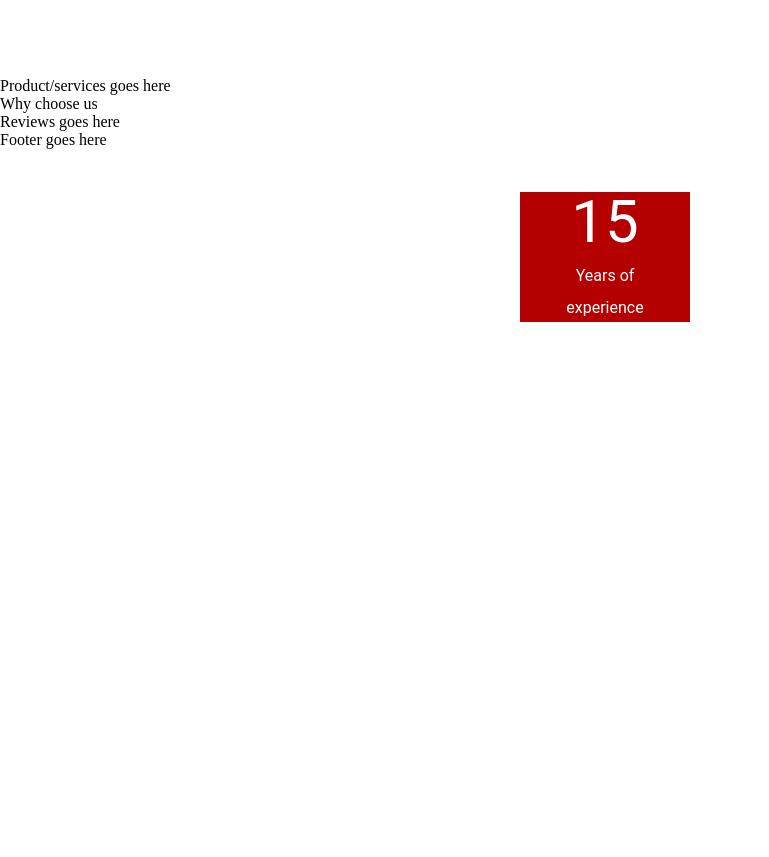
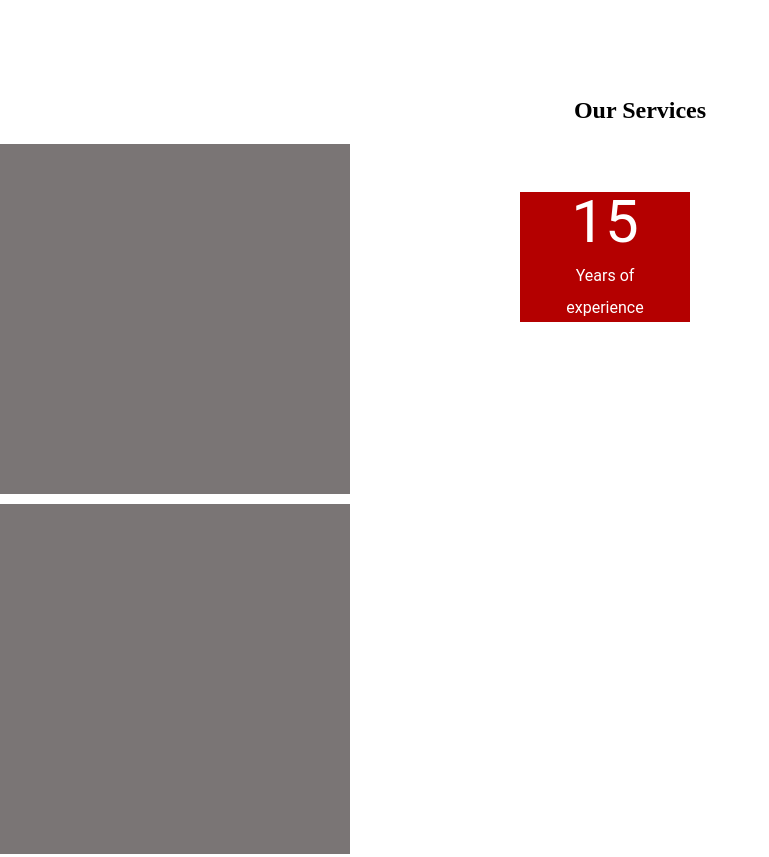
Before and after one commit to a-afeunice/O-Transport, a plain HTML site: page index.html in a window 1280 px wide. Shown: the part 1353-2210 px from the top of the page, without its empty margins (0-769 px from the left). Before the commit the page ends 1675 px from the top, so only its background shows below. Drawn offline with Linux system fonts and the light colour scheme.

Commit message:
add services

```diff
--- a/css/main.css
+++ b/css/main.css
@@ -30,6 +30,9 @@ nav button{
     border-style: solid;
     border-color: rgb(211, 176, 128);
 }
+nav button:hover{
+    background-color: red;
+}
 
 #special{
     font-family:Baskervville, serif ;
@@ -39,6 +42,9 @@ nav button{
     justify-content: center;
     text-align: center;
     align-items: center;
+}
+#number{
+    color: rgb(199, 32, 32);
 }
 #hero{
     background-image: url(../assets/images/cargo.jpg);
@@ -125,3 +131,31 @@ nav button{
     /* width: fit-content; */
     font-family: "Roboto", sans-serif;
 }
+#services{
+    display: flex;
+    flex-direction: column;
+    height: 900px;
+}
+#heading{
+    display: flex;
+    justify-content: center;
+}
+#arrange{
+    display: flex;
+    flex-direction: row;
+}
+#column1{
+    display: flex;
+    flex-direction: column;
+    row-gap: 10px;
+}
+#column1-a{
+    height: 350px;
+    width: 350px;
+    background-color: rgb(122, 117, 117);
+}
+#column1-b{
+    height: 350px;
+    width: 350px;
+    background-color:rgb(122, 117, 117);
+}
--- a/index.html
+++ b/index.html
@@ -67,7 +67,21 @@
             <p></p>
         </div>
     </section>
-    <section>Product/services goes here</section>
+    <section id="services">
+        <div id="heading">
+            <h2>Our Services</h2>
+        </div>
+        <div id="arrange">
+            <div id="columns">
+                <div id="column1">
+                    <div id="column1-a"></div>
+                    <div id="column1-b"></div>
+                </div>
+                <div id="column2"></div>
+                <div id="column3"></div>
+            </div>
+        </div>
+    </section>
     <section>Why choose us</section>
     <section>Reviews goes here</section>
     <footer>Footer goes here</footer>
```
